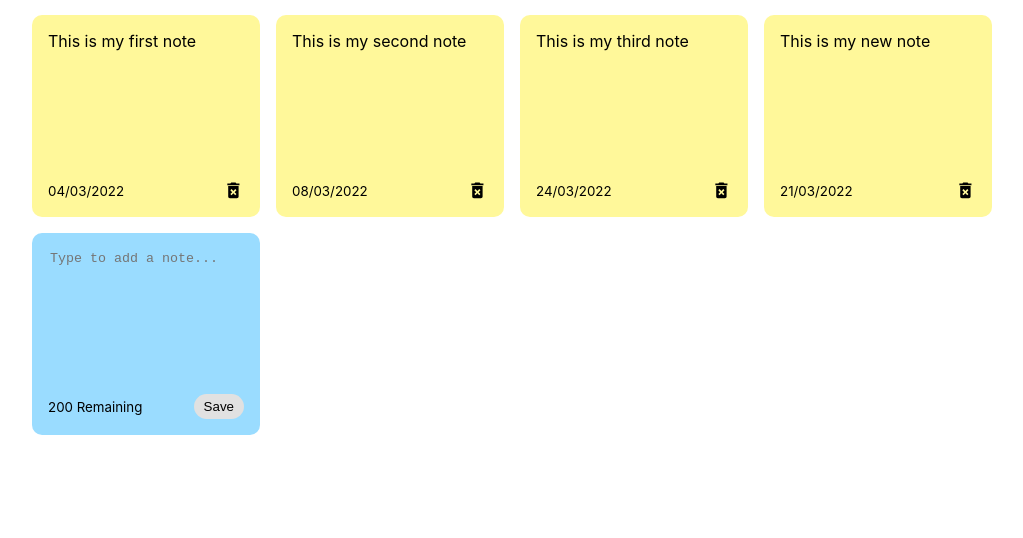
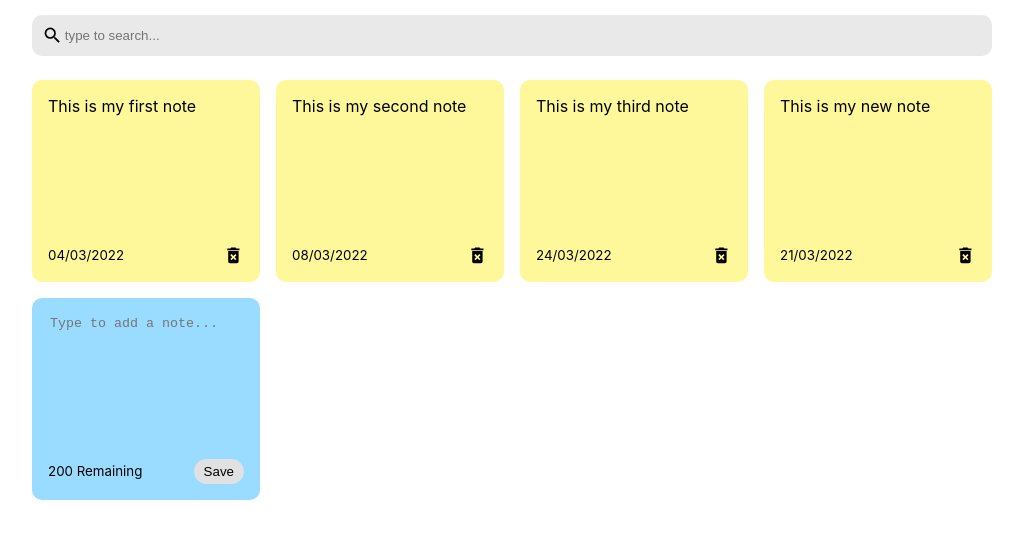
Before and after one commit to navneetk7048/react-notes-app, a React (Create React App) app: page / in a window 1280 px wide. Shown: the top 538 px of the page, without its empty margins (128-1151 px from the left). Built offline with nearby package versions, Linux system fonts and the light colour scheme.

Commit message:
Add search note functionality

```diff
--- a/src/App.js
+++ b/src/App.js
@@ -2,6 +2,7 @@
 import { nanoid } from "nanoid";
 
 import NotesList from "./components/NotesList";
+import Search from "./components/Search";
 
 const App = () => {
   const [notes, setNotes] = useState([
@@ -27,6 +28,8 @@
     },
   ]);
 
+  const [searchText, setSearchText] = useState("");
+
   const addNote = (text) => {
     const date = new Date();
     const newNote = {
@@ -46,8 +49,11 @@
 
   return (
     <div className="container">
+      <Search handleSearchNote={setSearchText} />
       <NotesList
-        notes={notes}
+        notes={notes.filter((note) =>
+          note.text.toLowerCase().includes(searchText)
+        )}
         handleAddNote={addNote}
         handleDeleteNote={deleteNote}
       />
--- /dev/null
+++ b/src/components/Search.js
@@ -0,0 +1,18 @@
+import { MdSearch } from "react-icons/md";
+
+const Search = ({ handleSearchNote }) => {
+  return (
+    <div className="search">
+      <MdSearch className="search-icon" size="1.3em" />
+      <input
+        type="text"
+        placeholder="type to search..."
+        onChange={(event) => {
+          handleSearchNote(event.target.value);
+        }}
+      />
+    </div>
+  );
+};
+
+export default Search;
--- a/src/index.css
+++ b/src/index.css
@@ -32,7 +32,7 @@
 textarea {
   border: none;
   resize: none;
-  background-color: #9adcff;
+  background-color: inherit;
 }
 
 textarea:focus {
@@ -71,3 +71,21 @@
 .delete-icon:hover {
   cursor: pointer;
 }
+
+.search {
+  display: flex;
+  align-items: center;
+  border-radius: 10px;
+  background-color: rgb(233, 233, 233);
+  margin-bottom: 1.5em;
+  padding: 10px;
+}
+
+.search input {
+  background-color: inherit;
+  border: none;
+}
+
+.search input:focus {
+  outline: none;
+}
```
